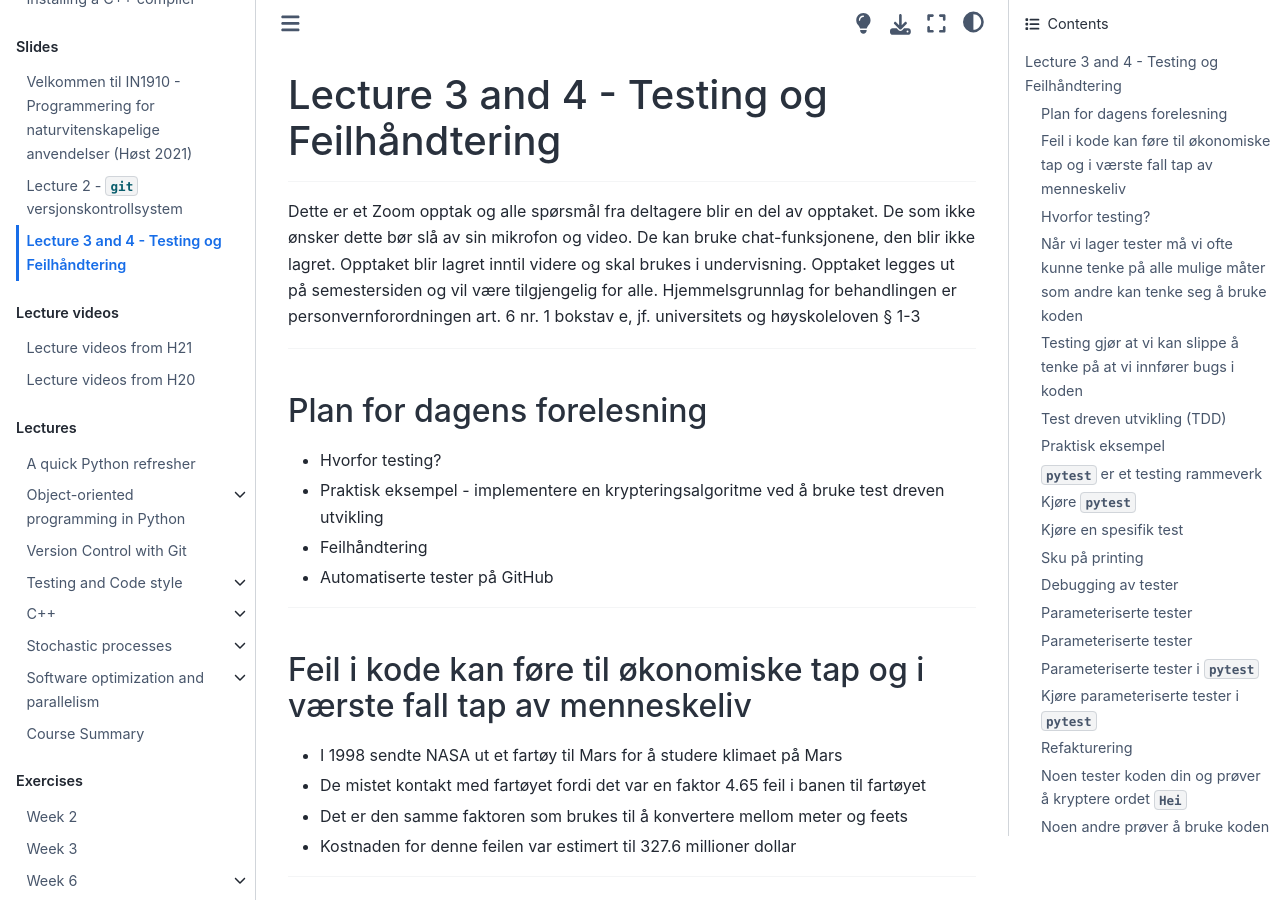
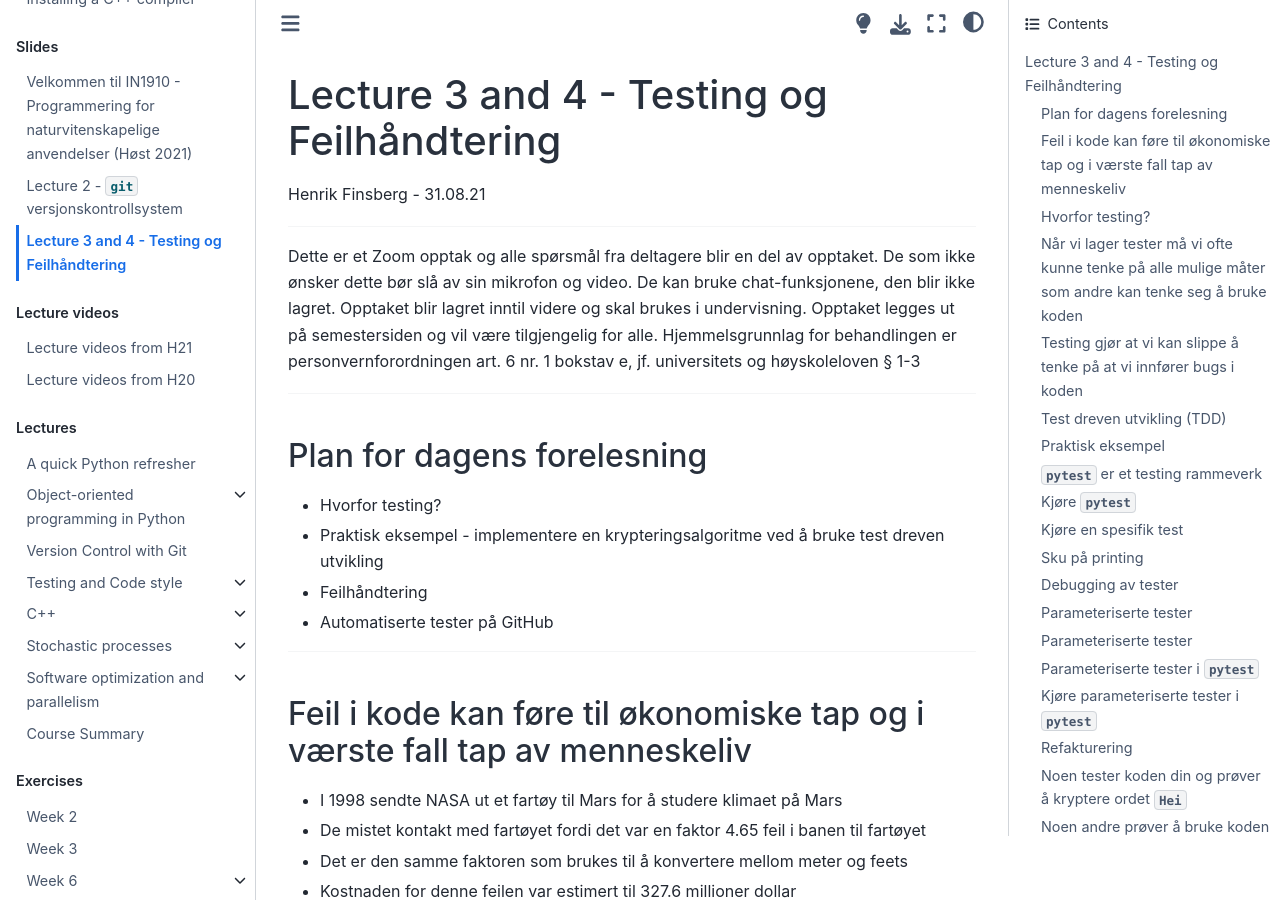
Before and after one commit to finsberg/IN1910_H21, a Jupyter Book: the page built from book/docs/slides/L03/L3_pytest.md, in a window 1280 px wide and 900 px high. Built offline with Jupyter Book 1.0.4 settings and Sphinx 7.4.7 and the Sphinx Book theme 1.1.4, drawn with Linux system fonts in a browser that asks for light colours; pages that are not in the unit, such as notebooks, are missing from menus.

Commit message:
Update from dev

```diff
--- a/book/docs/slides/L03/L3_pytest.md
+++ b/book/docs/slides/L03/L3_pytest.md
@@ -8,6 +8,7 @@ marp: true
 
 
 # Lecture 3 and 4 - Testing og Feilhåndtering
+Henrik Finsberg - 31.08.21
 
 ---
 
```
Also changed, not shown: book/docs/slides/L02/L2_git.md (+1 -0 lines).
